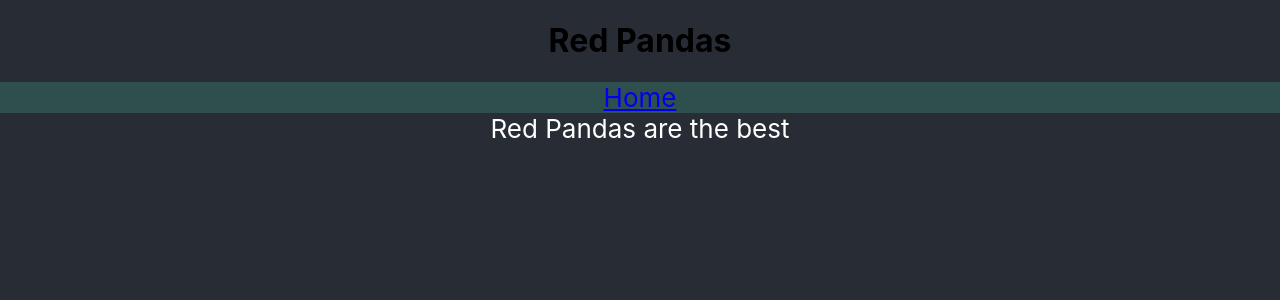
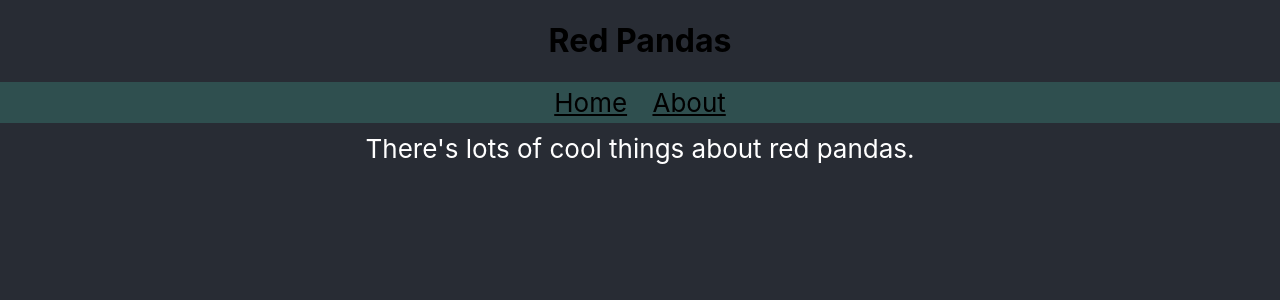
Before and after one commit to mhagglund/React-To-Red-Pandas, a React (Create React App) app: page /#/about in a window 1280 px wide. Shown: the top 300 px of the page. Built offline with nearby package versions, Linux system fonts and the light colour scheme.

Commit message:
update routing for gh pages and add a couple more pages

```diff
--- a/public/index.html
+++ b/public/index.html
@@ -6,7 +6,6 @@
   <link rel="icon" href="%PUBLIC_URL%/favicon.ico" />
   <meta name="viewport" content="width=device-width, initial-scale=1" />
   <meta name="theme-color" content="#000000" />
-  <meta name="description" content="Web site created using create-react-app" />
   <!--
       manifest.json provides metadata used when your web app is installed on a
       user's mobile device or desktop. See https://developers.google.com/web/fundamentals/web-app-manifest/
@@ -27,16 +26,6 @@
 <body>
   <noscript>You need to enable JavaScript to run this app.</noscript>
   <div id="root"></div>
-  <!--
-      This HTML file is a template.
-      If you open it directly in the browser, you will see an empty page.
-
-      You can add webfonts, meta tags, or analytics to this file.
-      The build step will place the bundled scripts into the <body> tag.
-
-      To begin the development, run `npm start` or `yarn start`.
-      To create a production bundle, use `npm run build` or `yarn build`.
-    -->
 </body>
 
 </html>
--- a/src/App.css
+++ b/src/App.css
@@ -9,14 +9,19 @@
   justify-content: center;
   font-size: calc(10px + 2vmin);
   color: white;
+  margin-top: 10px;
 }
 
 .App-navigation {
   background-color: darkslategray;
-  display: flex;
+  padding: 5px;
   flex-direction: column;
   font-size: calc(10px + 2vmin);
   color: white;
+}
+.App-navigation a {
+  color: black;
+  margin: 1%;
 }
 
 .App-link {
--- a/src/App.js
+++ b/src/App.js
@@ -10,9 +10,8 @@ const App = () => {
         <h1>Red Pandas</h1>
       </header>
       <div className="App-navigation">
-        <nav>
-          <a href="/">Home</a>
-        </nav>
+        <a href="/">Home</a>
+        <a href="#/about">About</a>
       </div>
       <main className="App-content">
         <Outlet />
--- a/src/index.js
+++ b/src/index.js
@@ -1,21 +1,25 @@
 import React from 'react';
 import ReactDOM from 'react-dom/client';
-import { BrowserRouter, Routes, Route } from "react-router-dom";
+import { HashRouter, Routes, Route } from 'react-router-dom';
 import './index.css';
 import App from './App';
 import reportWebVitals from './reportWebVitals';
-import Home from './home';
+import Home from './pages/home';
+import About from './pages/about';
+import NotFound from './pages/notFound'
 
 const root = ReactDOM.createRoot(document.getElementById('root'));
 
 root.render(
-  <BrowserRouter>
+  <HashRouter>
     <Routes>
       <Route path="/" element={<App />}>
         <Route index element={<Home />} />
+        <Route exact path="/about" element={<About />} />
+        <Route path="*" element={<NotFound />} />
       </Route>
     </Routes>
-  </BrowserRouter>
+  </HashRouter>
 );
 
 // If you want to start measuring performance in your app, pass a function
--- /dev/null
+++ b/src/pages/about/about.js
@@ -0,0 +1,11 @@
+import React from 'react';
+
+const About = () => {
+  return (
+    <div>
+      There's lots of cool things about red pandas.
+    </div>
+  );
+}
+
+export default About;
--- /dev/null
+++ b/src/pages/about/index.js
@@ -0,0 +1,3 @@
+import About from './about';
+
+export default About;
--- /dev/null
+++ b/src/pages/notFound/index.js
@@ -0,0 +1,3 @@
+import NotFound from './notFound';
+
+export default NotFound;
--- /dev/null
+++ b/src/pages/notFound/notFound.js
@@ -0,0 +1,11 @@
+import React from 'react';
+
+const NotFound = () => {
+    return (
+        <div>
+            404 Not Found
+        </div>
+    );
+}
+
+export default NotFound;
```
Also changed, not shown: src/pages/home/home.js (renamed from src/home/home.js), src/pages/home/index.js (renamed from src/home/index.js).
